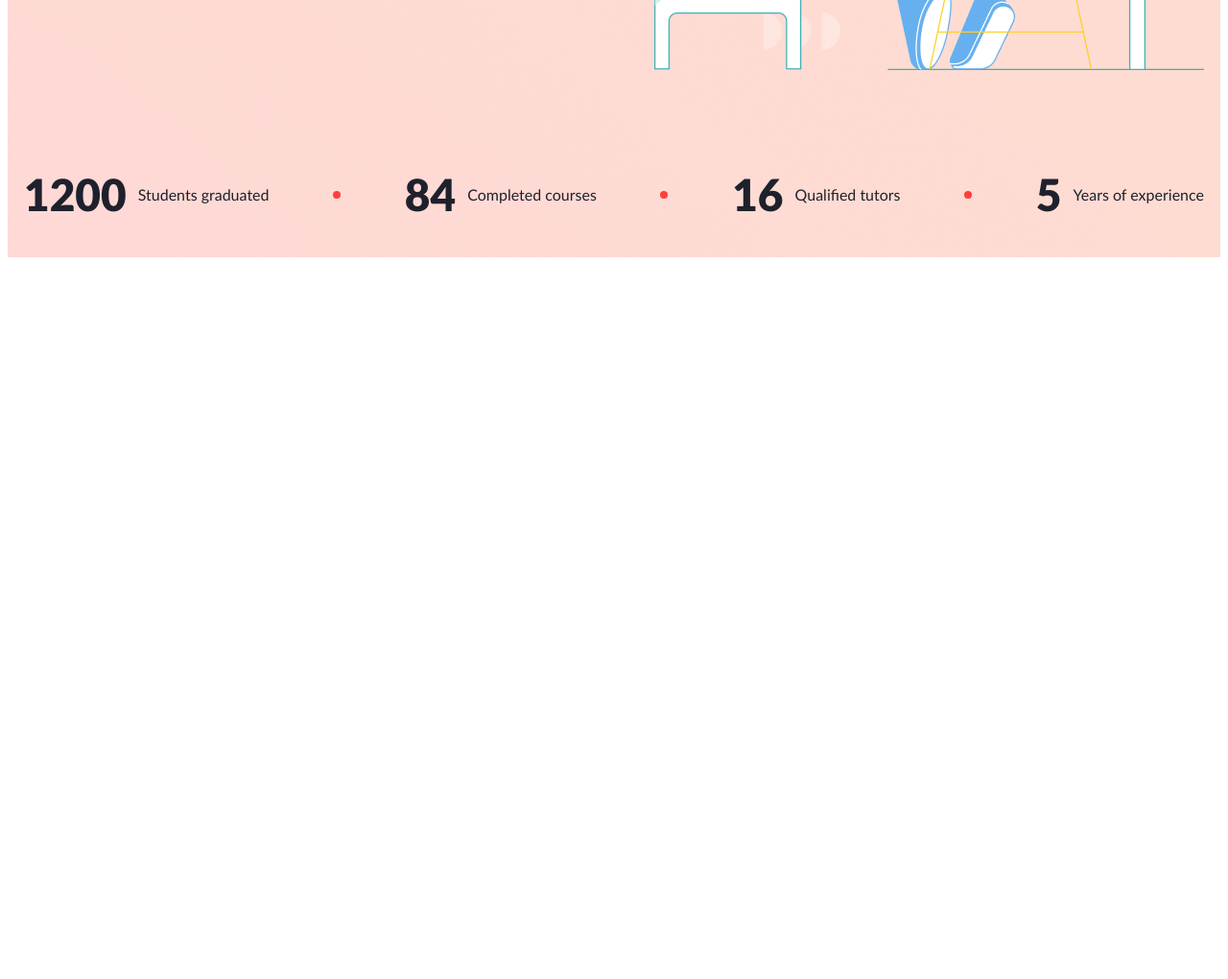
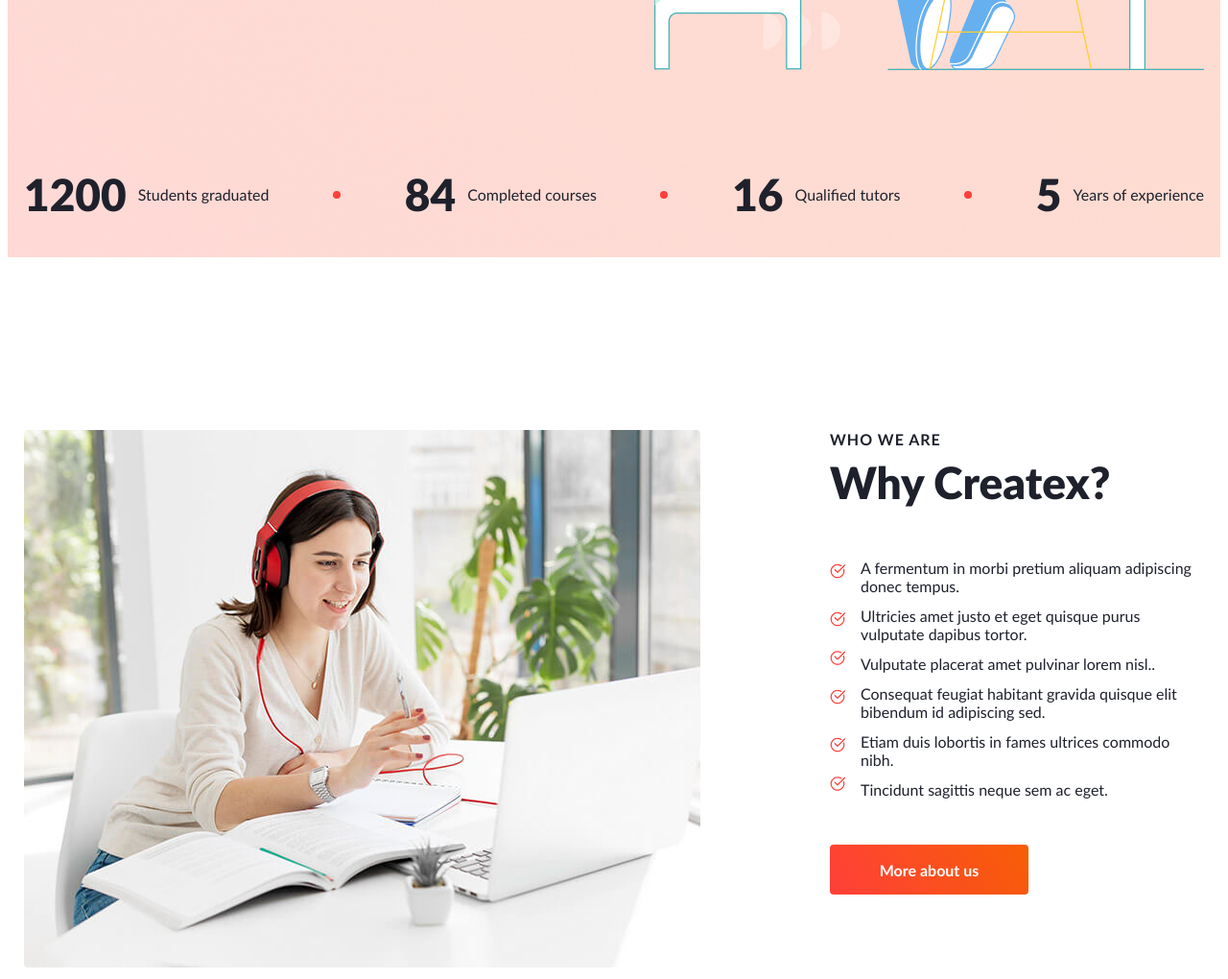
Before and after one commit to Ogurchick-fim/space-x, a plain HTML site: page index.html in a window 1280 px wide. Shown: the part 650-1670 px from the top of the page at 96% size. Before the commit the page ends 926 px from the top, so only its background shows below. Drawn offline with Linux system fonts and the light colour scheme; files whose address does not match are found by name.

Commit message:
add section "who"

```diff
--- /dev/null
+++ b/assets/components/_who.scss
@@ -0,0 +1,35 @@
+.who{
+    margin-top: 180px;
+    &__content{
+        display: flex;
+        justify-content: space-between;
+    }
+    &__right{
+        width: 390px;
+        & h3{
+            margin: 0;
+            @include font(16px,700,#1E212C);
+            letter-spacing: 1px;
+            text-transform: uppercase;
+        }
+        & h2{
+            margin: 0;
+            margin-top: 8px;
+            @include font(46px,900,#1E212C);
+        }
+    }
+    &__block{
+
+        display: flex;
+        & p{
+            margin: 0;
+            margin-left: 16px;
+            margin-top: 12px;
+            @include font(16px,400,#1E212C);
+        }
+    }
+    &__blocks{
+        margin-top: 40px;
+        margin-bottom: 48px;
+    }
+}
--- a/assets/scss/index.scss
+++ b/assets/scss/index.scss
@@ -6,6 +6,7 @@
 @import "../components/header";
 @import "../components/footer";
 @import "../components/main";
+@import "../components/who";
 
 
 ul li{
--- a/index.html
+++ b/index.html
@@ -74,5 +74,47 @@
             </div>
         </div>
     </section>
+    <section class="who">
+        <div class="container">
+            <div class="who__content">
+                <div class="who__left">
+                    <img src="./assets/img/who/image.png">
+                </div>
+                <div class="who__right">
+                    <h3>Who we are</h3>
+                    <h2>Why Createx?</h2>
+                    <div class="who__blocks">
+                        <div class="who__block">
+                            <img src="./assets/icon/check.svg">
+                            <p>A fermentum in morbi pretium aliquam adipiscing donec tempus.</p>
+                        </div>
+                        <div class="who__block">
+                            <img src="./assets/icon/check.svg">
+                            <p>Ultricies amet justo et eget quisque purus vulputate dapibus tortor.</p>
+                        </div>
+                        <div class="who__block">
+                            <img src="./assets/icon/check.svg">
+                            <p>Vulputate placerat amet pulvinar lorem nisl..</p>
+                        </div>
+                        <div class="who__block">
+                            <img src="./assets/icon/check.svg">
+                            <p>Consequat feugiat habitant gravida quisque elit bibendum id adipiscing sed.</p>
+                        </div>
+                        <div class="who__block">
+                            <img src="./assets/icon/check.svg">
+                            <p>Etiam duis lobortis in fames ultrices commodo nibh.</p>
+                        </div>
+                        <div class="who__block">
+                            <img src="./assets/icon/check.svg">
+                            <p>Tincidunt sagittis neque sem ac eget.</p>
+                        </div>
+                    </div>
+
+
+                    <button>More about us</button>
+                </div>
+            </div>
+        </div>
+    </section>
 </body>
 </html>
```
Also changed, not shown: assets/icon/check.svg (added), assets/img/who/image.png (added), css/index.css, 1 other file.
